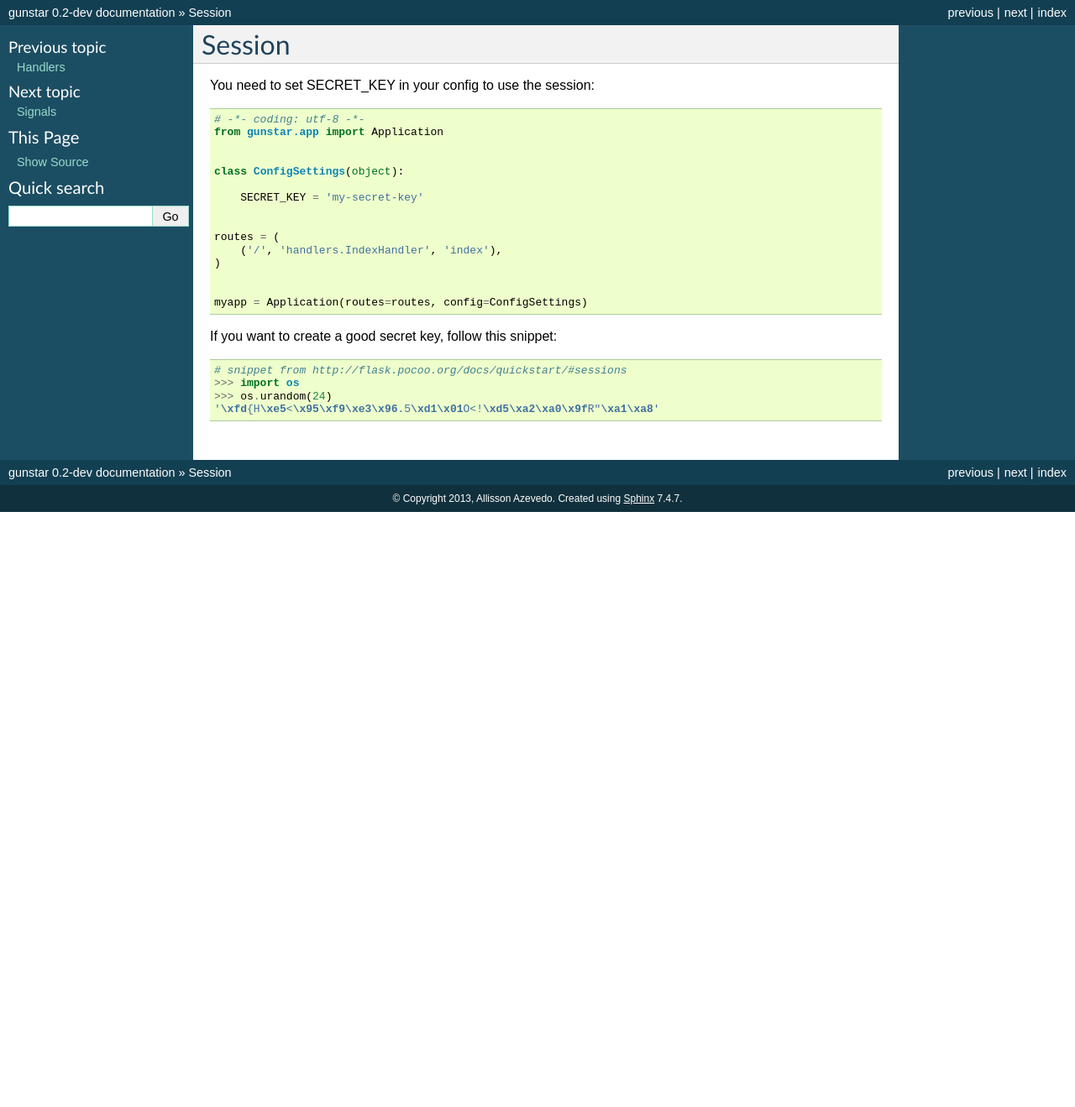
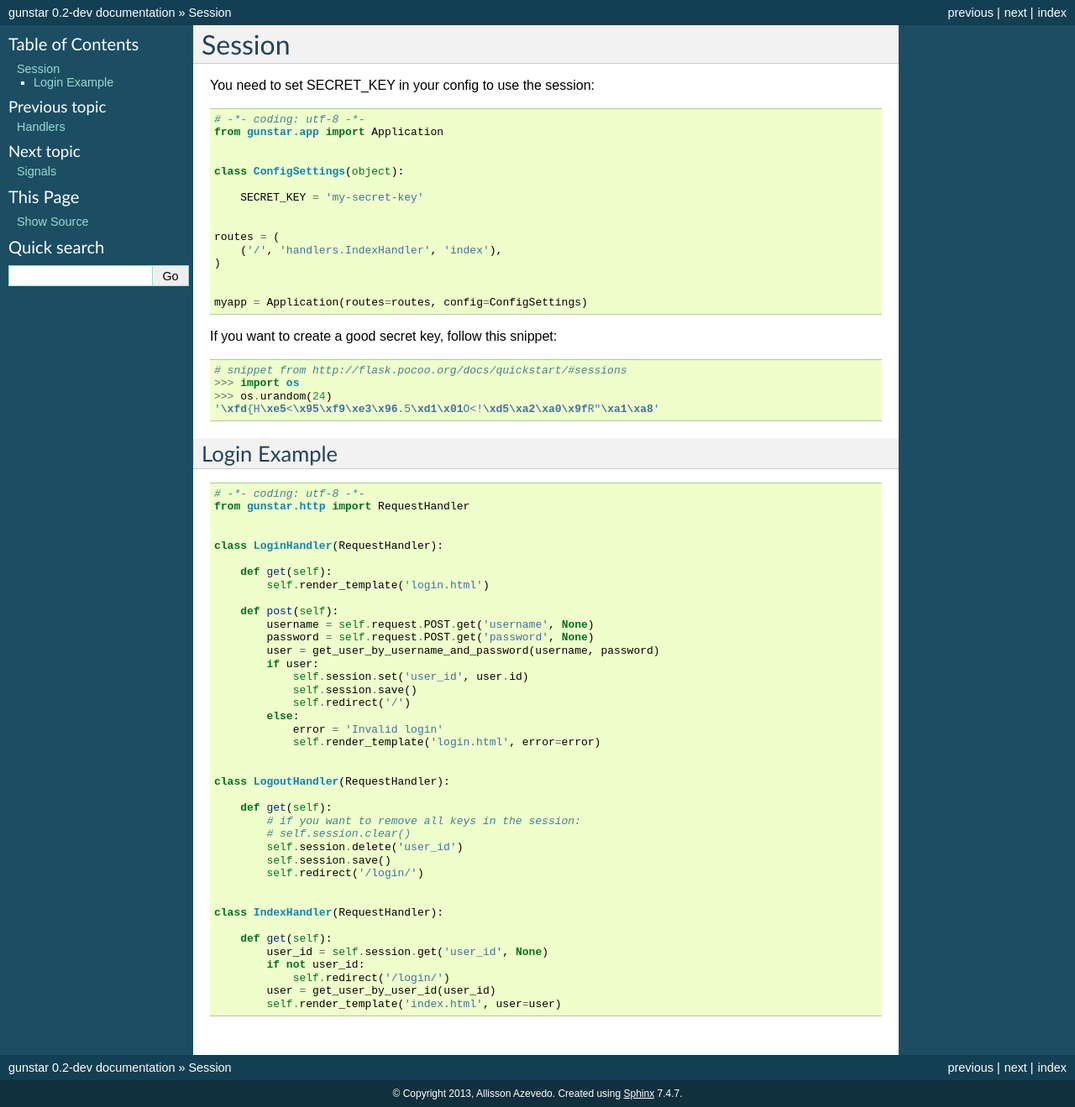
Before and after one commit to allisson/gunstar, a Sphinx documentation site: the page built from docs/session.rst, in a window 1280 px wide. Shown: the whole page at 84% size. Built offline with Sphinx 7.4.7, drawn with Linux system fonts in a browser that asks for light colours; before the commit the page ends 900 px from its top, so only the background shows below that.

Commit message:
Updated session documentation.

```diff
--- a/docs/session.rst
+++ b/docs/session.rst
@@ -30,3 +30,51 @@ If you want to create a good secret key, follow this snippet:
     >>> import os
     >>> os.urandom(24)
     '\xfd{H\xe5<\x95\xf9\xe3\x96.5\xd1\x01O<!\xd5\xa2\xa0\x9fR"\xa1\xa8'
+
+
+==============
+Login Example
+==============
+
+.. code-block:: python
+
+    # -*- coding: utf-8 -*-
+    from gunstar.http import RequestHandler
+
+
+    class LoginHandler(RequestHandler):
+
+        def get(self):
+            self.render_template('login.html')
+
+        def post(self):
+            username = self.request.POST.get('username', None)
+            password = self.request.POST.get('password', None)
+            user = get_user_by_username_and_password(username, password)
+            if user:
+                self.session.set('user_id', user.id)
+                self.session.save()
+                self.redirect('/')
+            else:
+                error = 'Invalid login'
+                self.render_template('login.html', error=error)
+
+
+    class LogoutHandler(RequestHandler):
+
+        def get(self):
+            # if you want to remove all keys in the session:
+            # self.session.clear()
+            self.session.delete('user_id')
+            self.session.save()
+            self.redirect('/login/')
+
+
+    class IndexHandler(RequestHandler):
+
+        def get(self):
+            user_id = self.session.get('user_id', None)
+            if not user_id:
+                self.redirect('/login/')
+            user = get_user_by_user_id(user_id)
+            self.render_template('index.html', user=user)
```
